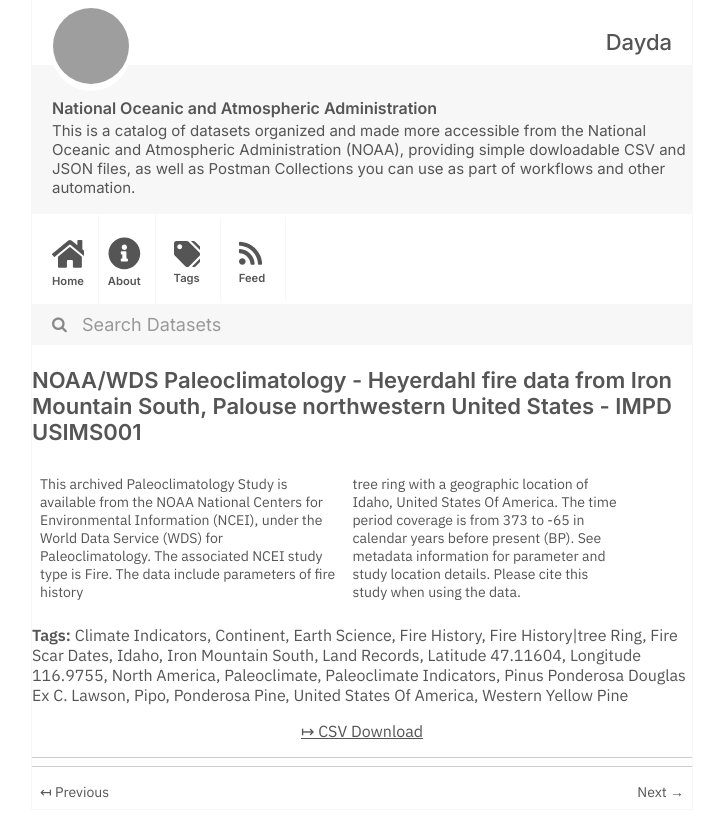
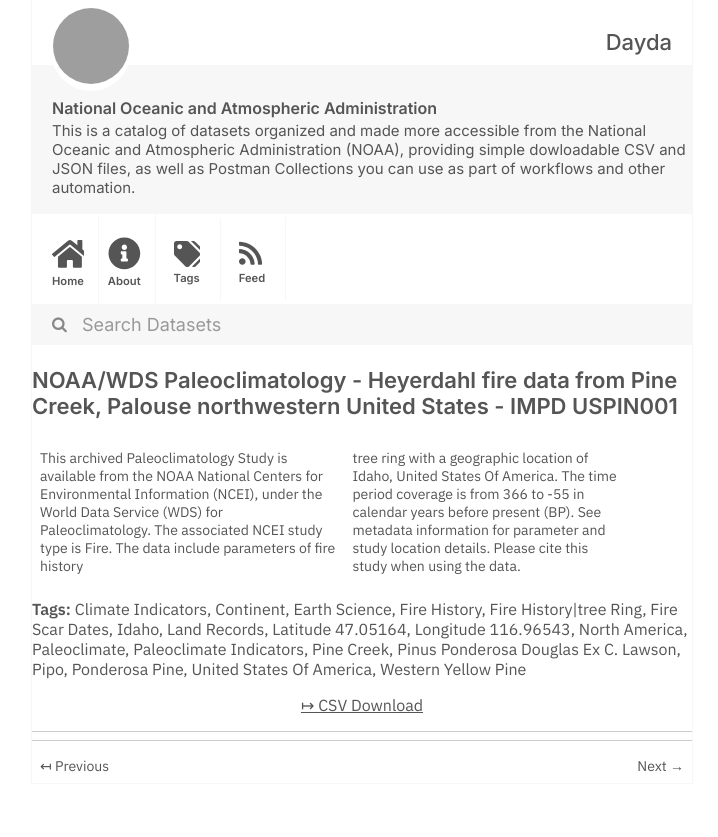
Before and after one commit to dayda-entities/national-oceanic-and-atmospheric-administration, a Jekyll site: the page built from _posts/2020-12-18-noaawds-paleoclimatology-heyer.md, in a window 1280 px wide, cut to the strip 0-837 px from the top of the page. Shown: the whole strip, without its empty margins (278-996 px from the left). Built offline with Jekyll 4.4.1, drawn with Linux system fonts in a browser that asks for light colours; grey boxes are pictures that could not be loaded.

Commit message:
Publish Data

```diff
--- a/_posts/2020-12-18-noaawds-paleoclimatology-heyer.md
+++ b/_posts/2020-12-18-noaawds-paleoclimatology-heyer.md
@@ -1,9 +1,9 @@
 ---
 title: >-
-  NOAA/WDS Paleoclimatology - Heyerdahl fire data from Iron Mountain South,
-  Palouse northwestern United States - IMPD USIMS001
-created: '2020-12-18T22:59:46.640361'
-modified: '2020-12-18T22:59:46.640368'
+  NOAA/WDS Paleoclimatology - Heyerdahl fire data from Pine Creek, Palouse
+  northwestern United States - IMPD USPIN001
+created: '2020-12-18T22:57:30.736408'
+modified: '2020-12-18T22:57:30.736416'
 state: active
 type: dataset
 tags:
@@ -14,13 +14,13 @@ tags:
   - Fire History|tree Ring
   - Fire Scar Dates
   - Idaho
-  - Iron Mountain South
   - Land Records
-  - Latitude 47.11604
-  - Longitude  116.9755
+  - Latitude 47.05164
+  - Longitude  116.96543
   - North America
   - Paleoclimate
   - Paleoclimate Indicators
+  - Pine Creek
   - Pinus Ponderosa Douglas Ex C. Lawson
   - Pipo
   - Ponderosa Pine
@@ -28,9 +28,9 @@ tags:
   - Western Yellow Pine
 groups: []
 csv_url: >-
-  https://www.ncei.noaa.gov/pub/data/paleo/firehistory/firescar/northamerica/supplemental/usims001-ims-tree-info.csv
+  https://www.ncei.noaa.gov/pub/data/paleo/firehistory/firescar/northamerica/supplemental/uspin001-pin-tree-info.csv
 json_url: ''
 layout: post
 
 ---
-This archived Paleoclimatology Study is available from the NOAA National Centers for Environmental Information (NCEI), under the World Data Service (WDS) for Paleoclimatology. The associated NCEI study type is Fire. The data include parameters of fire history|tree ring with a geographic location of Idaho, United States Of America. The time period coverage is from 373 to -65 in calendar years before present (BP). See metadata information for parameter and study location details. Please cite this study when using the data.
+This archived Paleoclimatology Study is available from the NOAA National Centers for Environmental Information (NCEI), under the World Data Service (WDS) for Paleoclimatology. The associated NCEI study type is Fire. The data include parameters of fire history|tree ring with a geographic location of Idaho, United States Of America. The time period coverage is from 366 to -55 in calendar years before present (BP). See metadata information for parameter and study location details. Please cite this study when using the data.
```
